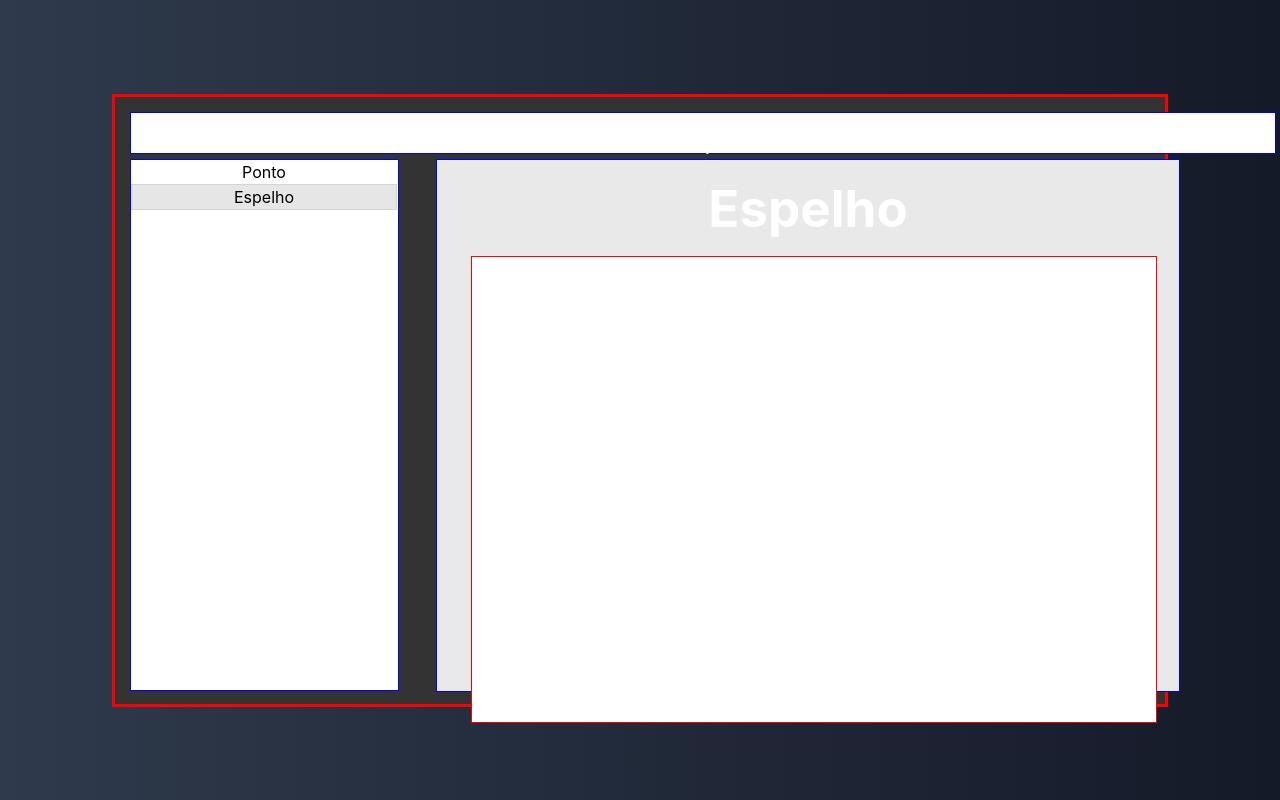
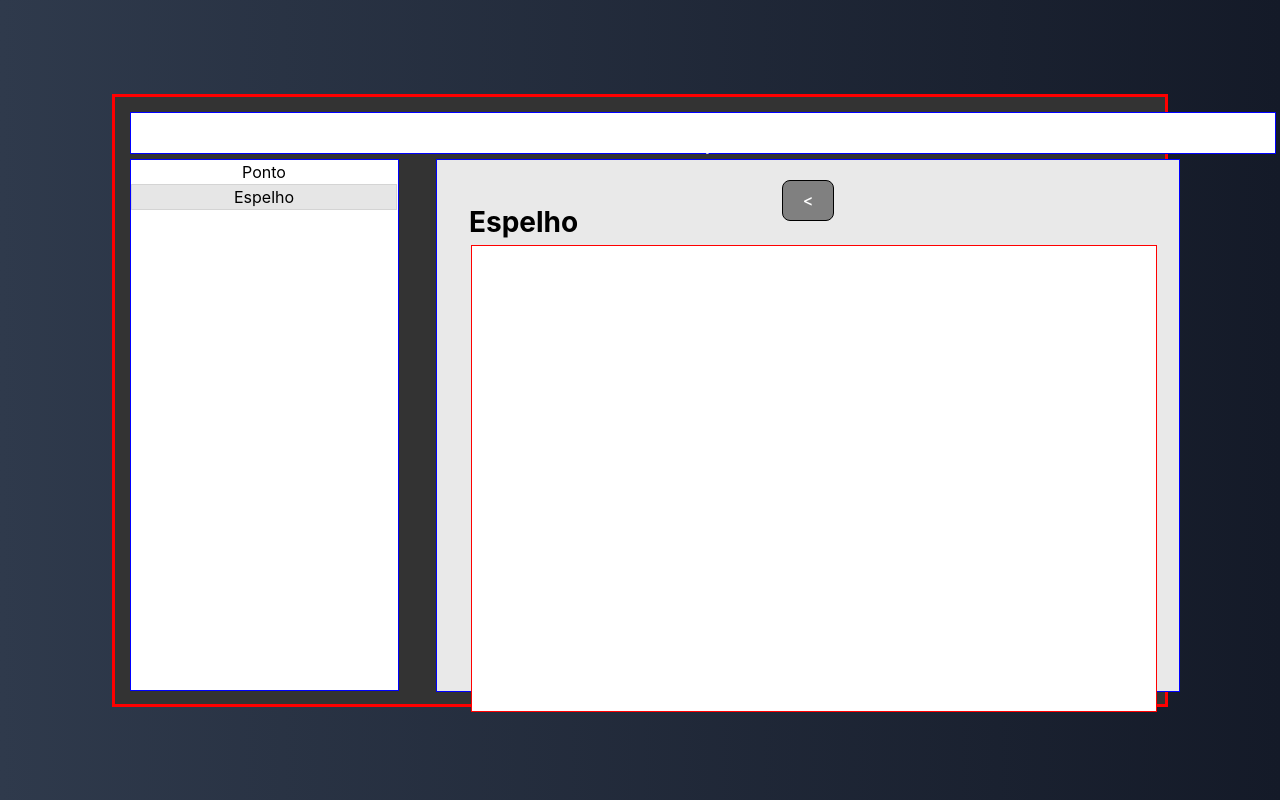
Before and after one commit to vitoriathais/beautyLink-React, a React (Vite) app: page /Espelho in a window 1280 px wide. Built offline with nearby package versions, Linux system fonts and the light colour scheme.

Commit message:
content externo 2

```diff
--- a/src/components/Pages/EspelhoPonto.jsx
+++ b/src/components/Pages/EspelhoPonto.jsx
@@ -28,6 +28,7 @@ function EspelhoPonto() {
       </div>
 
       <div id="content">
+        <button>&lt;</button>
         <h1>Espelho</h1>
           <div className="container-content">
 
--- a/src/styles/Espelho.css
+++ b/src/styles/Espelho.css
@@ -41,6 +41,22 @@
     background-color: #e9e9e9;
 }
 
+#content > h1 {
+    color: black;
+    font-size: 28px;
+    display: flex;
+    align-content: flex-start;
+    margin-left: 12px;
+    margin-bottom: -12px;
+    margin-top: -14px;
+}
+
+#content > button {
+    border: solid 1px black;
+    background-color:grey;
+
+}
+
 .container-content {
     border: solid 1px red;
     background-color: white;
```
